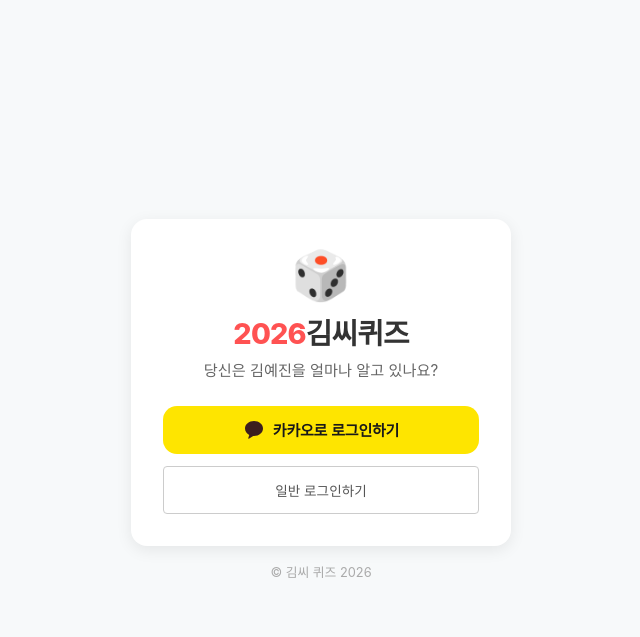
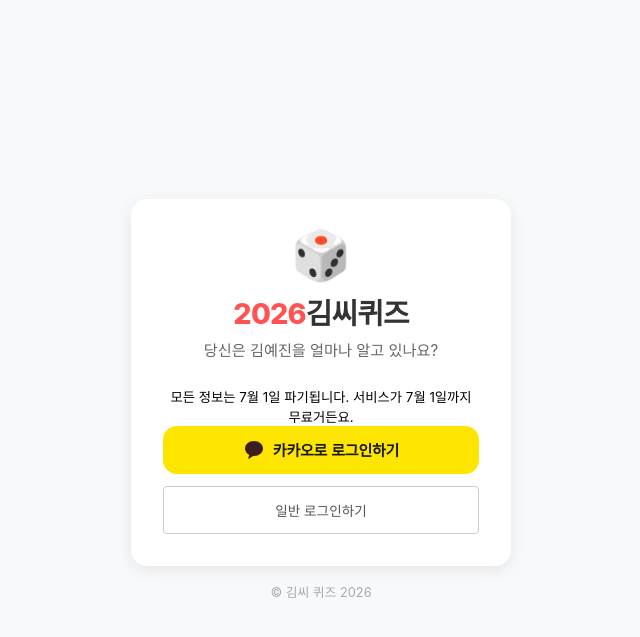
Before and after one commit to banana2990/2026bday, a Flask app: page / in a window 1280 px wide. Shown: the top 637 px of the page, without its empty margins (319-959 px from the left). Run offline with Flask 3, Linux system fonts and the light colour scheme; some libraries are stand-ins or nearby versions.

Commit message:
20260621 정보알림고지 문구 수정

```diff
--- a/app.py
+++ b/app.py
@@ -263,7 +263,6 @@ def logout():
     return redirect(url_for("home"))
 
 # [Quiz] 퀴즈 시작 전 진입 게이트웨이 라우트 (수정본)
-# [Quiz] 퀴즈 시작 전 진입 게이트웨이 라우트 (수정본)
 @app.route("/quiz/start")
 def quiz_start_page():
     if "user_id" not in session:
@@ -283,7 +282,7 @@ def quiz_start_page():
     if attempts_count >= 3:
         # 3번을 다 했더라도 연락처가 없으면 튕기지 않고 결과 페이지(입력창)로 유도
         if not user.contact_info:
-            flash("3회 도전이 완료되었습니다. 연락처를 입력하여 응모를 마무리해주세요.", "login_error")
+            flash("3회 도전이 완료되었습니다. \n연락처를 입력하여 응모를 마무리해주세요.", "login_error")
             # 마지막으로 풀었던 점수를 다시 세션에 넣어두어야 result.html에서 표시 가능
             last_attempt = QuizAttempt.query.filter_by(user_id=user.id).order_by(QuizAttempt.id.desc()).first()
             if last_attempt:
--- a/templates/index.html
+++ b/templates/index.html
@@ -32,6 +32,7 @@
         <div class="hero-emoji">🎲</div>
         <h1 class="hero-title"><span>2026</span>김씨퀴즈</h1>
         <p class="hero-sub">당신은 김예진을 얼마나 알고 있나요?</p>
+        <p><small>모든 정보는 7월 1일 파기됩니다. 서비스가 7월 1일까지 무료거든요.</small></p>
 
         <button class="btn-kakao" onclick="kakaoLogin()">
             <svg width="22" height="22" viewBox="0 0 22 22" fill="none" xmlns="http://www.w3.org/2000/svg">
```
